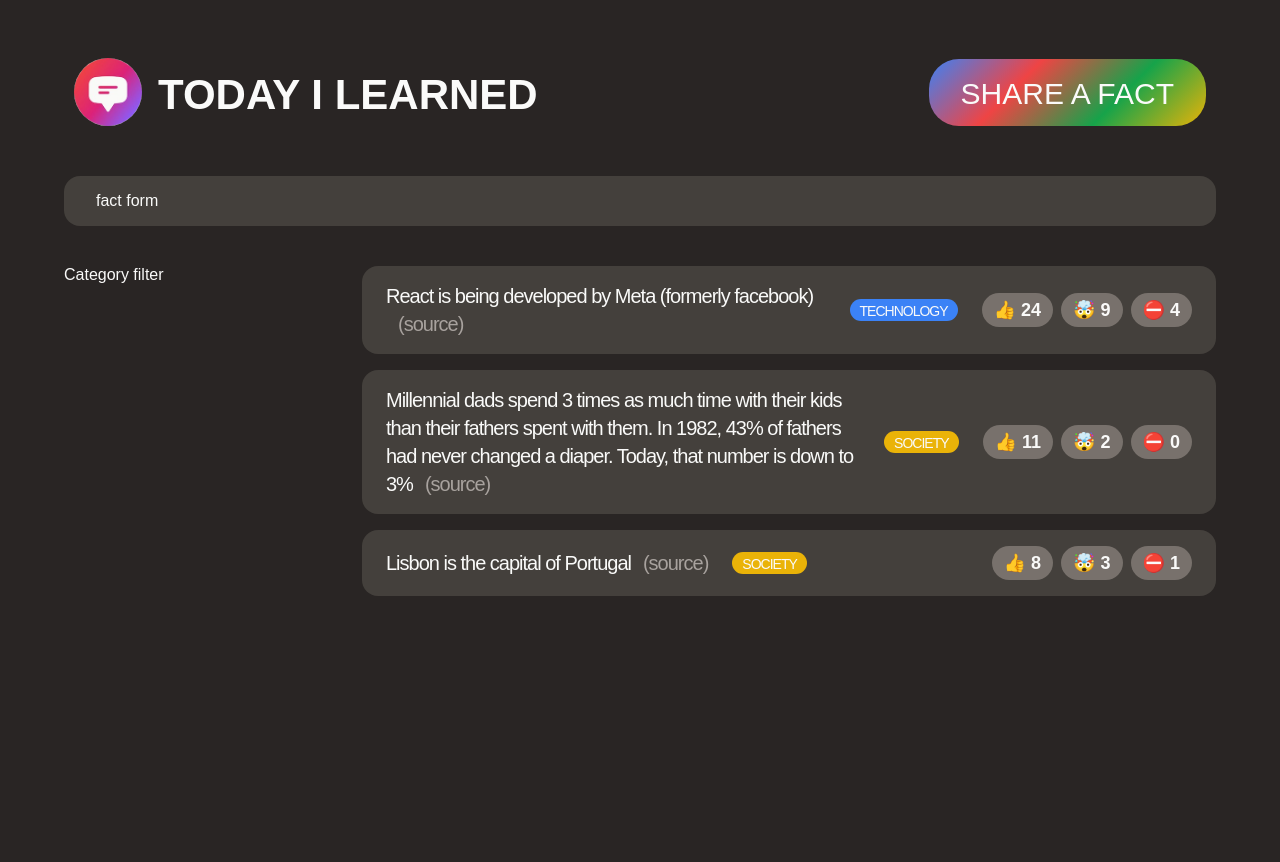
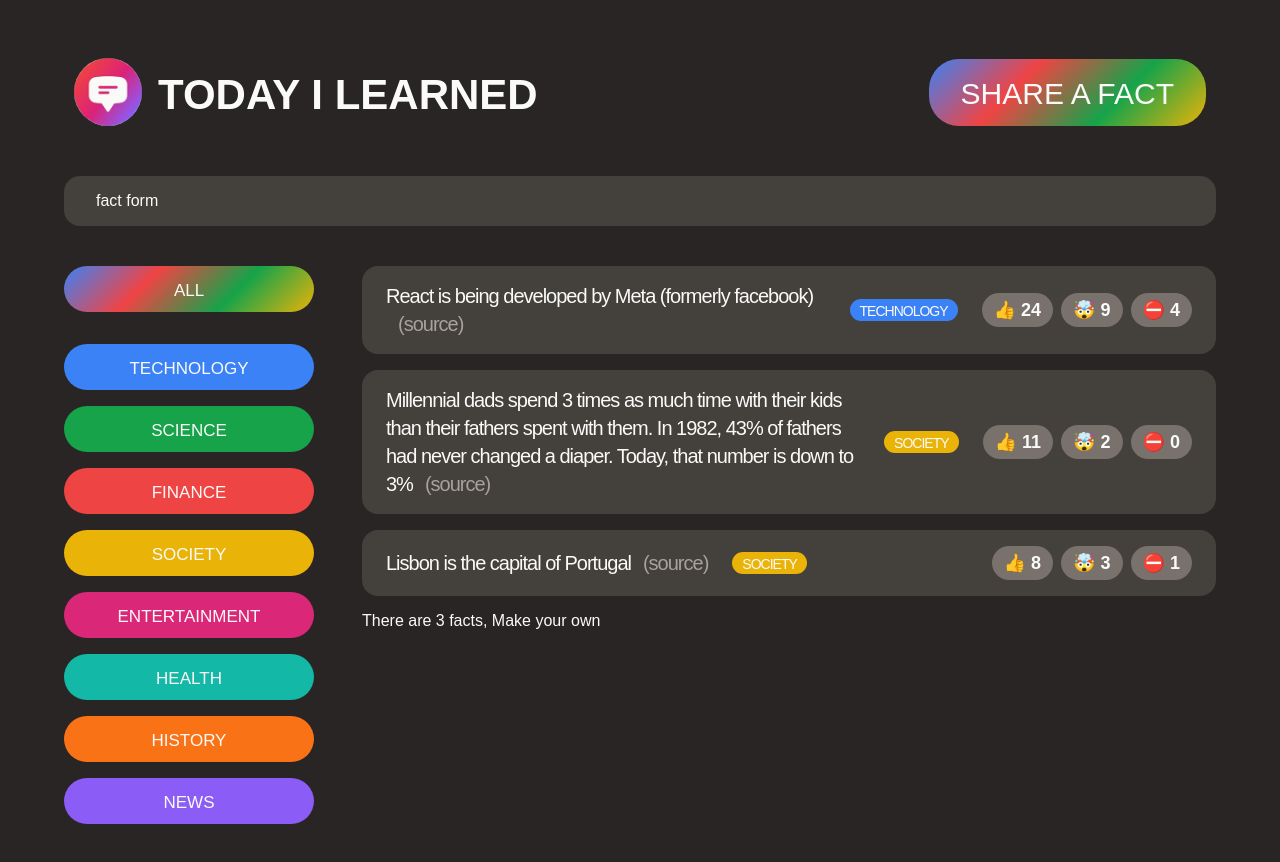
Before and after one commit to Amitreuveni-dev/Amit-Projects, a React (Create React App) app in the folder Udemy-Share-A-fact/: page / in a window 1280 px wide. Shown: the top 862 px of the page. Before the commit the page ends 800 px from the top, so only its background shows below. Built offline with nearby package versions, Linux system fonts and the light colour scheme; a web font is replaced by a local one.

Commit message:
add categories in shere a fact project

```diff
--- a/Udemy-Share-A-fact/src/App.js
+++ b/Udemy-Share-A-fact/src/App.js
@@ -1,15 +1,5 @@
 import "./style.css";
 
-const CATEGORIES = [
-  { name: "technology", color: "#3b82f6" },
-  { name: "science", color: "#16a34a" },
-  { name: "finance", color: "#ef4444" },
-  { name: "society", color: "#eab308" },
-  { name: "entertainment", color: "#db2777" },
-  { name: "health", color: "#14b8a6" },
-  { name: "history", color: "#f97316" },
-  { name: "news", color: "#8b5cf6" },
-];
 
 const initialFacts = [
   {
@@ -76,8 +66,40 @@
   )
 }
 
+
+const CATEGORIES = [
+  { name: "technology", color: "#3b82f6" },
+  { name: "science", color: "#16a34a" },
+  { name: "finance", color: "#ef4444" },
+  { name: "society", color: "#eab308" },
+  { name: "entertainment", color: "#db2777" },
+  { name: "health", color: "#14b8a6" },
+  { name: "history", color: "#f97316" },
+  { name: "news", color: "#8b5cf6" },
+];
+
+
 function CategoryFilter() {
-  return <aside>Category filter</aside>
+  return (
+    <aside>
+      <ul>
+
+        <li className="category"><button className="btn
+              btn-all-categories">All</button>
+        </li>
+
+        {CATEGORIES.map((cat) => (
+          <li key={cat.name} className="category">
+            <button className="btn btn-category"
+              style={{ backgroundColor: cat.color }}
+            >
+              {cat.name}
+            </button>
+          </li>
+        ))}
+      </ul>
+    </aside >
+  )
 }
 
 function FactsList() {
@@ -87,8 +109,16 @@
   return (
     <section>
       <ul className="facts-list">
-        {facts.map((fact) => (
-          <li key={fact.id} className="fact">
+        {facts.map((fact) =>
+          <Fact key={fact.id} fact={fact} />)}
+      </ul>
+      <p>There are {facts.length} facts, Make your own</p>
+    </section>
+  );
+}
+
+function Fact({ fact }) {
+  return <li key={fact.id} className="fact">
     <p>
       {fact.text}
       <a className="source" href={fact.source} target="_blank" rel="noreferrer">
@@ -103,10 +133,6 @@
       <button>⛔️ {fact.votesFalse}</button>
     </div>
   </li>
-        ))}
-      </ul>
-    </section>
-  );
 }
 
 export default App;
--- a/Udemy-Share-A-fact/src/style.css
+++ b/Udemy-Share-A-fact/src/style.css
@@ -15,7 +15,7 @@
   display: none !important;
 }
 
-.container {
+#root {
   max-width: 1500px;
   margin: 0 auto;
 }
```
Also changed, not shown: Udemy-Share-A-fact/v1/index.html (renamed from Udemy-Share-A-fact/v1/index (1).html). Lines whose indentation alone changed are shown as unchanged.
